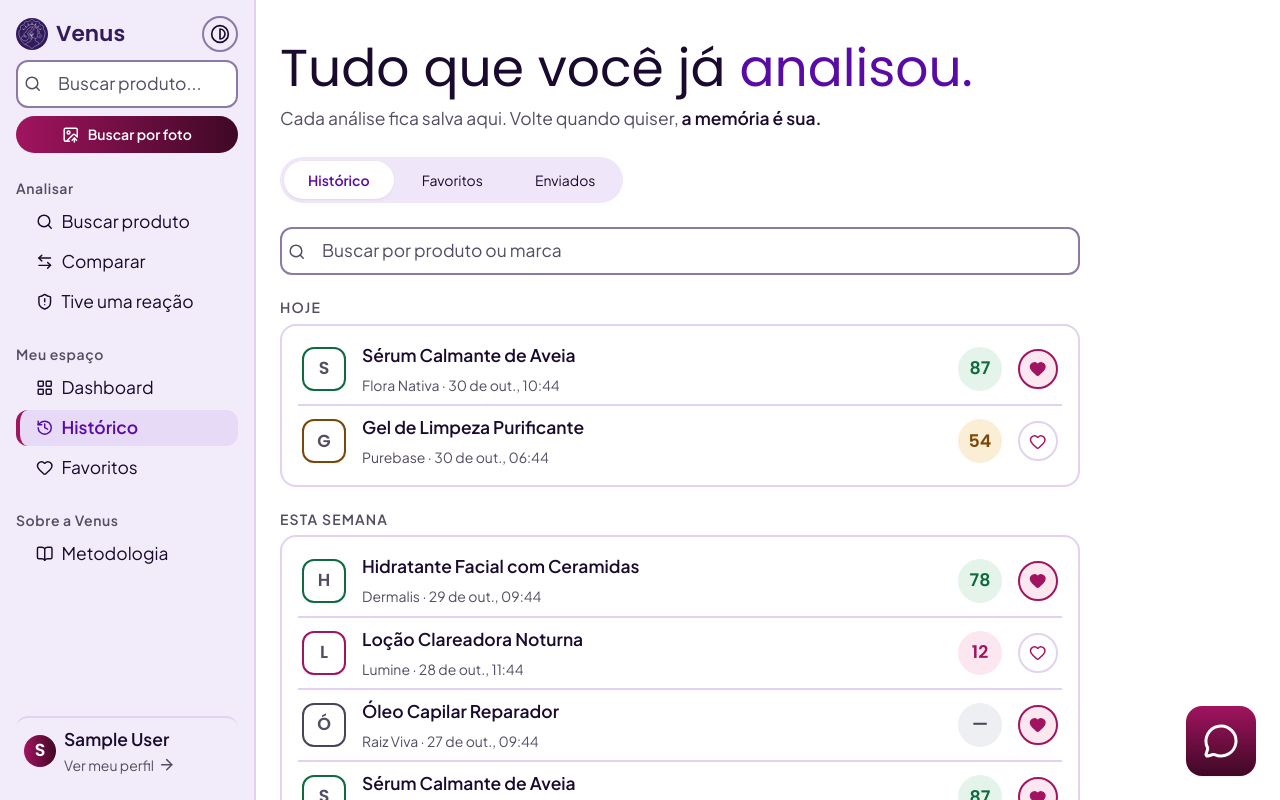
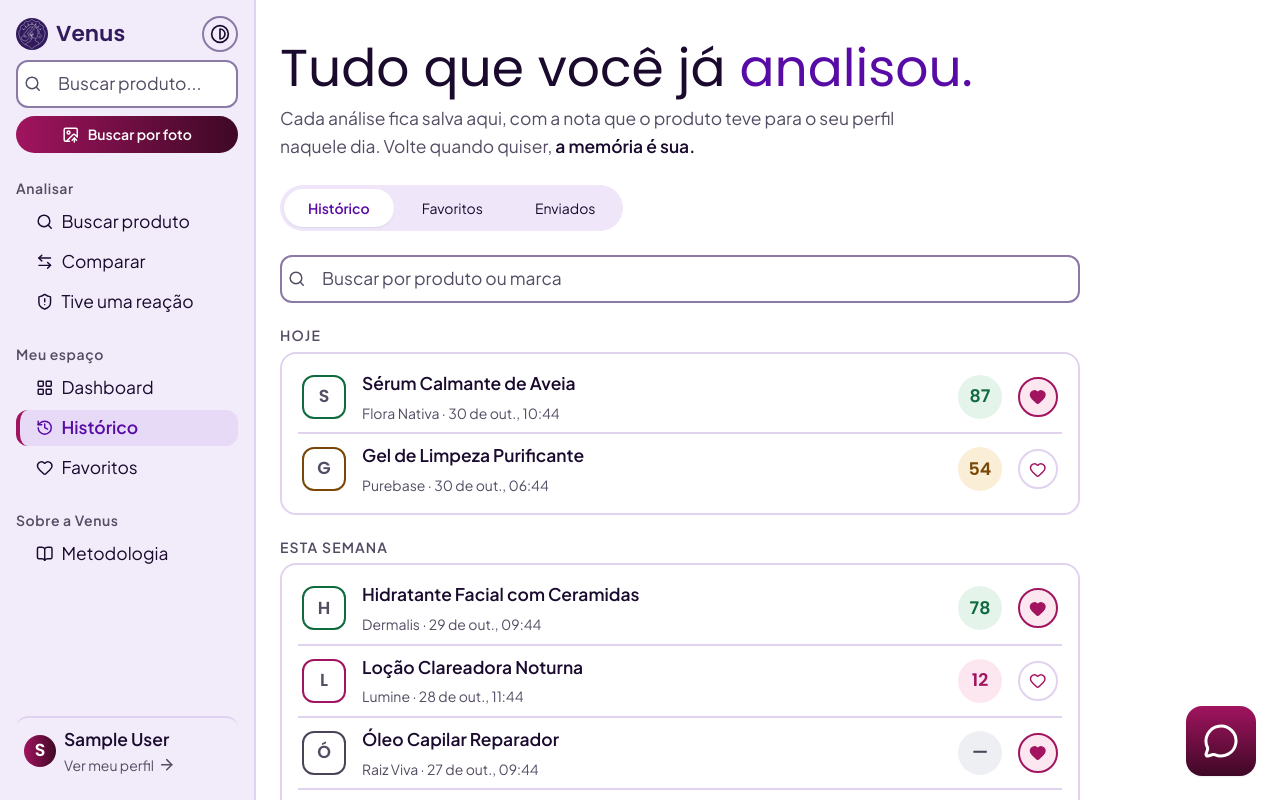
Before and after one commit to Venus-System/Venus-Web, a React (Vite) app: page /historico in a window 1280 px wide. Shown: the top 800 px of the page. Built offline with nearby package versions, Linux system fonts and the light colour scheme; no server answers; sample sign-in values are in the browser's storage.

Commit message:
fix: Explicando qual nota aparece em Favoritos, Histórico e Dashboard

```diff
--- a/src/pages/Dashboard/index.tsx
+++ b/src/pages/Dashboard/index.tsx
@@ -186,7 +186,8 @@ function Dashboard() {
                   Saúde das suas análises
                 </h2>
                 <p className={styles.cartaoSub}>
-                  Média das quatro notas nos produtos que você analisou.
+                  O círculo é a média das suas notas para você. As barras
+                  mostram a média de cada uma das quatro notas dos produtos.
                 </p>
 
                 <ScoreExplanation />
--- a/src/pages/Favoritos/index.tsx
+++ b/src/pages/Favoritos/index.tsx
@@ -35,7 +35,8 @@ function Favoritos() {
             <span className={styles.destaque}>favoritos.</span>
           </h1>
           <p className={styles.subtitle}>
-            Os produtos que você marcou para não perder de vista.
+            Os produtos que você marcou para não perder de vista. A nota ao
+            lado de cada um é a nota geral do produto.
           </p>
         </header>
 
--- a/src/pages/Historico/index.tsx
+++ b/src/pages/Historico/index.tsx
@@ -108,7 +108,8 @@ function Historico() {
             Tudo que você já <span className={styles.destaque}>analisou.</span>
           </h1>
           <p className={styles.subtitle}>
-            Cada análise fica salva aqui. Volte quando quiser,{" "}
+            Cada análise fica salva aqui, com a nota que o produto teve para o
+            seu perfil naquele dia. Volte quando quiser,{" "}
             <strong>a memória é sua.</strong>
           </p>
         </header>
```
